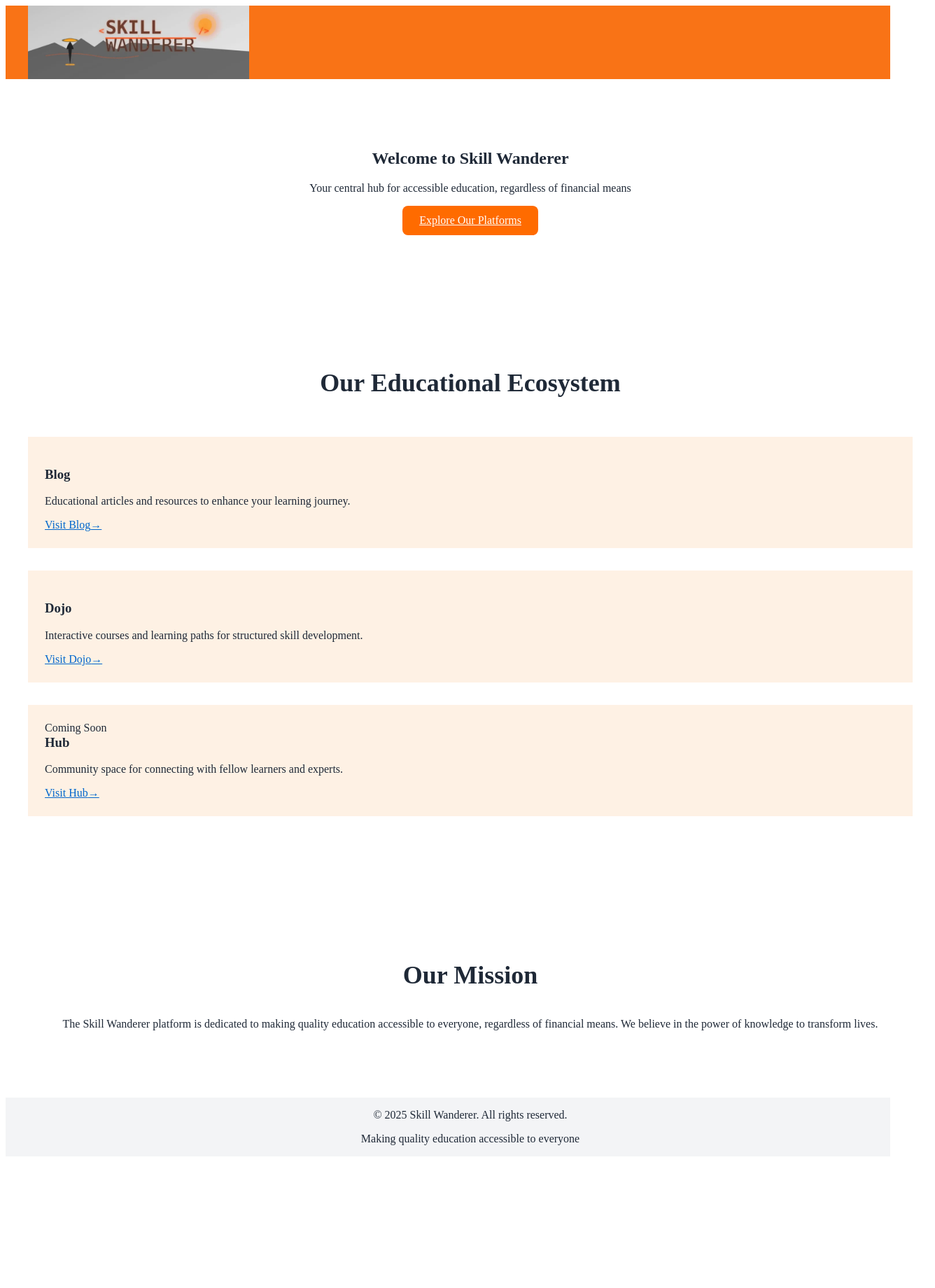
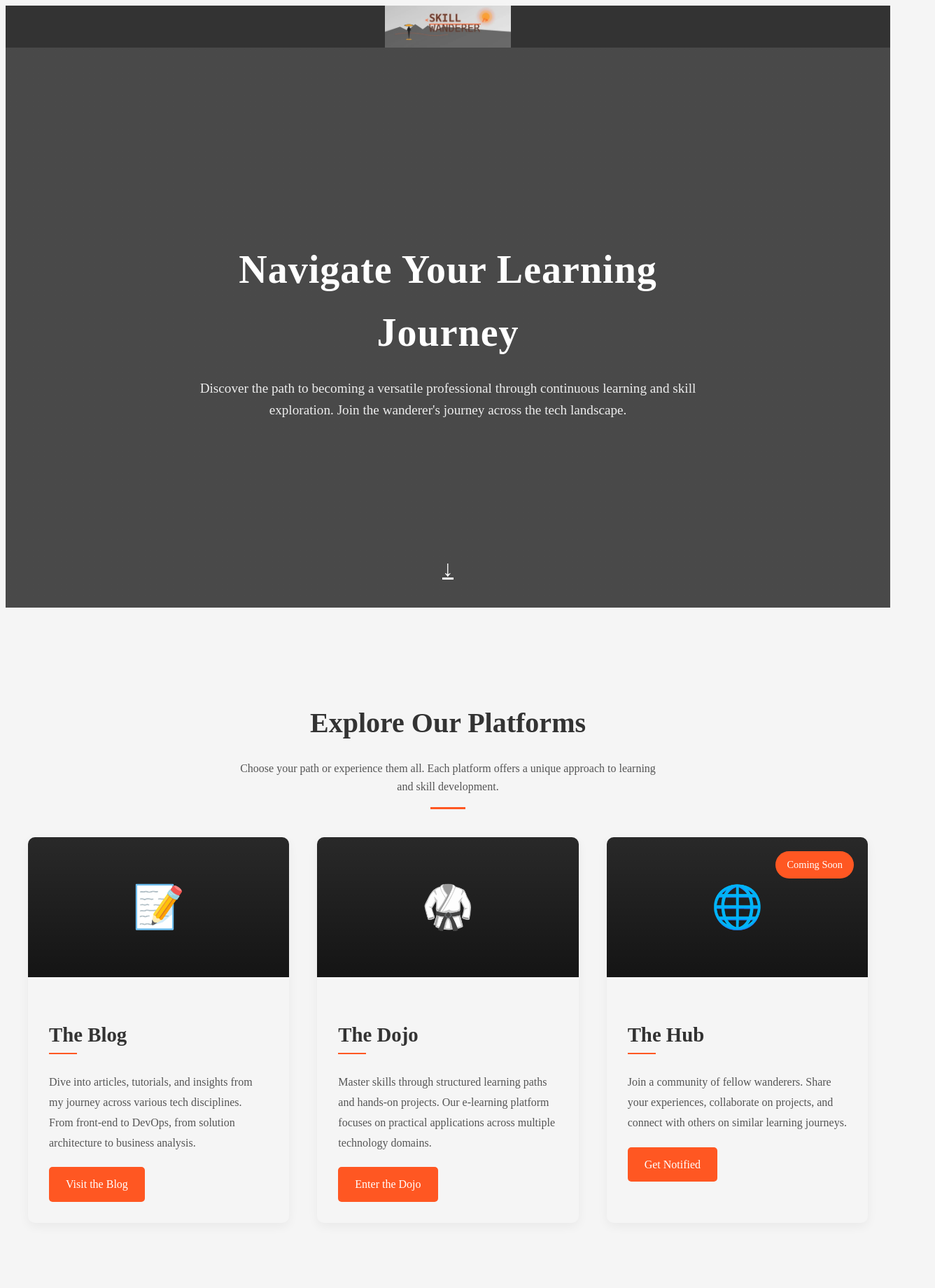
Before and after one commit to skill-wanderer/skill-wanderer-landing-page, a Nuxt app: page / in a window 1280 px wide. Shown: the top 1840 px of the page at 70% size, 1336 px wide, since content can reach past the window. Before the commit the page ends 1660 px from the top, so only its background shows below. Built offline with nearby package versions, Linux system fonts and the light colour scheme.

Commit message:
add style

```diff
--- a/assets/css/main.css
+++ b/assets/css/main.css
@@ -3,116 +3,379 @@
 @tailwind utilities;
 
 @layer base {
+  :root {
+    --primary-color: #FF5722;
+    --dark-gray: #333333;
+    --medium-gray: #555555;
+    --light-gray: #f5f5f5;
+    --transition: all 0.3s ease;
+  }
+
   html {
     scroll-behavior: smooth;
   }
 
   body {
-    color: #1F2937;
+    color: var(--dark-gray);
     font-feature-settings: "kern";
     -webkit-font-smoothing: antialiased;
     -moz-osx-font-smoothing: grayscale;
-    background-color: white;
+    background-color: var(--light-gray);
+    line-height: 1.6;
   }
 
   a {
-    color: #0066cc; /* Standard blue for regular links */
+    color: var(--primary-color);
   }
-
-  /* Add these explicit color definitions */
-  .bg-orange-500 {
-    background-color: #f97316 !important;
-  }
-
-  .bg-gray-800 {
-    background-color: #1f2937 !important;
-  }
-
-  .bg-gray-100 {
-    background-color: #f3f4f6 !important;
-  }
-}
-
-/* Define font-sans specifically if needed */
-.font-sans {
-  font-family: ui-sans-serif, system-ui, -apple-system, BlinkMacSystemFont, "Segoe UI", Roboto, "Helvetica Neue", Arial, sans-serif;
 }
 
 /* Define custom classes without using @apply */
 @layer components {
   .container {
-    padding-left: 1rem; /* Instead of px-4 */
-    padding-right: 1rem;
-    margin-left: auto;
-    margin-right: auto;
-    max-width: 80rem; /* max-w-7xl equivalent */
+    max-width: 1200px;
+    margin: 0 auto;
+    padding: 0 20px;
   }
 
-  @media (min-width: 768px) {
-    .container {
-      padding-left: 2rem; /* Instead of px-8 */
-      padding-right: 2rem;
+  .section {
+    padding: 100px 0;
+  }
+
+  .section-title {
+    text-align: center;
+    margin-bottom: 60px;
+    position: relative;
+  }
+
+  .section-title h2 {
+    font-size: 2.5rem;
+    color: var(--dark-gray);
+    margin-bottom: 20px;
+  }
+
+  .section-title p {
+    max-width: 600px;
+    margin: 0 auto;
+    color: var(--medium-gray);
+  }
+
+  .section-title::after {
+    content: '';
+    position: absolute;
+    bottom: -20px;
+    left: 50%;
+    transform: translateX(-50%);
+    width: 50px;
+    height: 3px;
+    background-color: var(--primary-color);
+  }
+
+  /* Hero Section */
+  .hero {
+    height: 100vh;
+    min-height: 600px;
+    background: linear-gradient(rgba(0, 0, 0, 0.7), rgba(0, 0, 0, 0.7)), url('/hero-bg.jpg');
+    background-size: cover;
+    background-position: center;
+    background-attachment: fixed;
+    display: flex;
+    align-items: center;
+    justify-content: center;
+    text-align: center;
+    color: white;
+    position: relative;
+  }
+
+  .hero-content {
+    max-width: 800px;
+    padding: 0 20px;
+  }
+
+  .hero h1 {
+    font-size: 3.5rem;
+    margin-bottom: 20px;
+    letter-spacing: 1px;
+  }
+
+  .hero p {
+    font-size: 1.2rem;
+    margin-bottom: 40px;
+    opacity: 0.9;
+  }
+
+  .scroll-down {
+    position: absolute;
+    bottom: 30px;
+    left: 50%;
+    transform: translateX(-50%);
+    font-size: 2rem;
+    color: white;
+    animation: bounce 2s infinite;
+    cursor: pointer;
+  }
+
+  @keyframes bounce {
+    0%, 20%, 50%, 80%, 100% {
+      transform: translateY(0) translateX(-50%);
+    }
+    40% {
+      transform: translateY(-20px) translateX(-50%);
+    }
+    60% {
+      transform: translateY(-10px) translateX(-50%);
     }
   }
 
-  .section {
-    padding-top: 3rem; /* Instead of py-12 */
-    padding-bottom: 3rem;
+  /* Platform Cards */
+  .platforms-grid {
+    display: grid;
+    grid-template-columns: repeat(auto-fit, minmax(300px, 1fr));
+    gap: 40px;
+    margin-top: 40px;
   }
 
-  @media (min-width: 768px) {
-    .section {
-      padding-top: 5rem; /* Instead of py-20 */
-      padding-bottom: 5rem;
-    }
+  .platform-card {
+    background-color: var(--light-gray);
+    border-radius: 10px;
+    overflow: hidden;
+    box-shadow: 0 5px 15px rgba(0, 0, 0, 0.05);
+    transition: var(--transition);
+    position: relative;
   }
 
-  .section-title {
-    font-size: 1.875rem; /* text-3xl */
-    font-weight: 700; /* font-bold */
-    margin-bottom: 1.5rem; /* mb-6 */
+  .platform-card:hover {
+    transform: translateY(-10px);
+    box-shadow: 0 15px 30px rgba(0, 0, 0, 0.1);
+  }
+
+  .platform-card::before {
+    content: '';
+    position: absolute;
+    top: 0;
+    left: 0;
+    width: 100%;
+    height: 5px;
+    background: var(--primary-color);
+    transform: scaleX(0);
+    transform-origin: left;
+    transition: var(--transition);
+  }
+
+  .platform-card:hover::before {
+    transform: scaleX(1);
+  }
+
+  .platform-img {
+    height: 200px;
+    background-color: var(--dark-gray);
+    background-size: cover;
+    background-position: center;
+    position: relative;
+  }
+
+  .platform-overlay {
+    position: absolute;
+    top: 0;
+    left: 0;
+    width: 100%;
+    height: 100%;
+    background: linear-gradient(to bottom, rgba(0, 0, 0, 0.2), rgba(0, 0, 0, 0.6));
+    display: flex;
+    align-items: center;
+    justify-content: center;
+  }
+
+  .platform-icon {
+    font-size: 60px;
+    color: white;
+  }
+
+  .platform-content {
+    padding: 30px;
+  }
+
+  .platform-content h3 {
+    font-size: 1.8rem;
+    margin-bottom: 15px;
+    position: relative;
+    display: inline-block;
+  }
+
+  .platform-content h3::after {
+    content: '';
+    position: absolute;
+    bottom: -5px;
+    left: 0;
+    width: 40px;
+    height: 2px;
+    background-color: var(--primary-color);
+    transition: var(--transition);
+  }
+
+  .platform-card:hover .platform-content h3::after {
+    width: 100%;
+  }
+
+  .platform-content p {
+    color: var(--medium-gray);
+    margin-bottom: 20px;
+    line-height: 1.8;
+  }
+
+  .platform-link {
+    display: inline-block;
+    padding: 12px 24px;
+    background-color: var(--primary-color);
+    color: white;
+    text-decoration: none;
+    border-radius: 5px;
+    font-weight: 500;
+    transition: var(--transition);
+  }
+
+  .platform-link:hover {
+    background-color: #E64A19;
+    transform: translateY(-3px);
+  }
+
+  .coming-soon-badge {
+    position: absolute;
+    top: 20px;
+    right: 20px;
+    background-color: var(--primary-color);
+    color: white;
+    padding: 8px 16px;
+    border-radius: 20px;
+    font-size: 0.9rem;
+    font-weight: 500;
+  }
+
+  /* Journey Section */
+  .journey {
+    background-color: var(--dark-gray);
+    color: white;
+  }
+
+  .journey-content {
+    display: flex;
+    flex-wrap: wrap;
+    align-items: center;
+    gap: 40px;
+  }
+
+  .journey-text {
+    flex: 1;
+    min-width: 300px;
+  }
+
+  .journey-text h2 {
+    font-size: 2.5rem;
+    margin-bottom: 20px;
+    position: relative;
+    padding-bottom: 15px;
+  }
+
+  .journey-text h2::after {
+    content: '';
+    position: absolute;
+    bottom: 0;
+    left: 0;
+    width: 50px;
+    height: 3px;
+    background-color: var(--primary-color);
+  }
+
+  .journey-text p {
+    margin-bottom: 20px;
+    opacity: 0.9;
+    line-height: 1.8;
+  }
+
+  .journey-image {
+    flex: 1;
+    min-width: 300px;
     text-align: center;
   }
 
-  @media (min-width: 768px) {
-    .section-title {
-      font-size: 2.25rem; /* text-4xl */
-      margin-bottom: 2.5rem; /* mb-10 */
+  .journey-image img {
+    max-width: 100%;
+    border-radius: 10px;
+    box-shadow: 0 10px 30px rgba(0, 0, 0, 0.3);
+  }
+
+  /* Newsletter Section */
+  .newsletter {
+    padding: 80px 0;
+    background-color: var(--light-gray);
+    text-align: center;
+  }
+
+  .newsletter h2 {
+    font-size: 2.5rem;
+    margin-bottom: 20px;
+    color: var(--dark-gray);
+  }
+
+  .newsletter p {
+    max-width: 600px;
+    margin: 0 auto 30px;
+    color: var(--medium-gray);
+  }
+
+  .newsletter-form {
+    max-width: 500px;
+    margin: 0 auto;
+    display: flex;
+  }
+
+  .newsletter-form input {
+    flex: 1;
+    padding: 15px;
+    border: none;
+    border-radius: 5px 0 0 5px;
+    outline: none;
+    font-size: 1rem;
+  }
+
+  .newsletter-form button {
+    padding: 15px 25px;
+    background-color: var(--primary-color);
+    color: white;
+    border: none;
+    border-radius: 0 5px 5px 0;
+    cursor: pointer;
+    font-size: 1rem;
+    font-weight: 500;
+    transition: var(--transition);
+  }
+
+  .newsletter-form button:hover {
+    background-color: #E64A19;
+  }
+
+  /* Responsive adjustments */
+  @media (max-width: 768px) {
+    .hero h1 {
+      font-size: 2.5rem;
+    }
+
+    .journey-content {
+      flex-direction: column;
+    }
+
+    .newsletter-form {
+      flex-direction: column;
+      gap: 10px;
+    }
+
+    .newsletter-form input,
+    .newsletter-form button {
+      width: 100%;
+      border-radius: 5px;
+    }
+
+    .section {
+      padding: 60px 0;
     }
   }
-
-  .btn-primary {
-    background-color: #FF6B00; /* Orange accent color */
-    color: white;
-    padding: 0.75rem 1.5rem; /* px-6 py-3 */
-    border-radius: 0.5rem; /* rounded-lg */
-    display: inline-block;
-    transition-property: all;
-    transition-duration: 300ms;
-  }
-
-  .btn-primary:hover {
-    opacity: 0.8; /* hover:bg-opacity-80 */
-  }
-
-  .text-primary {
-    color: #FF6B00; /* Orange accent color */
-  }
-
-  .hover\:text-primary:hover {
-    color: #FF6B00; /* Orange accent color */
-  }
-
-  .card {
-    background-color: white;
-    padding: 1.5rem; /* p-6 */
-    border-radius: 0.5rem; /* rounded-lg */
-    box-shadow: 0 4px 6px -1px rgba(0, 0, 0, 0.1), 0 2px 4px -2px rgba(0, 0, 0, 0.1); /* shadow-md */
-    transition-property: all;
-    transition-duration: 300ms;
-  }
-
-  .card:hover {
-    box-shadow: 0 10px 15px -3px rgba(0, 0, 0, 0.1), 0 4px 6px -4px rgba(0, 0, 0, 0.1); /* shadow-lg */
-  }
 }
--- a/layouts/default.vue
+++ b/layouts/default.vue
@@ -1,20 +1,10 @@
 <template>
   <div class="min-h-screen flex flex-col">
-    <header class="bg-orange-500 shadow-sm sticky top-0 z-10 text-white">
-      <nav class="container flex justify-between items-center py-4 md:py-6">
-        <NuxtLink to="/" class="flex items-center space-x-2 w-1/4">
-          <img src="/cropped-skill-wanderer-logo-768x256.webp" alt="Skill Wanderer Logo" class="h-8 md:h-10 w-full object-contain" />
-        </NuxtLink>
-
-
-      </nav>
-
-      <!-- Mobile Navigation -->
-      <div v-if="showMobileMenu" class="md:hidden bg-gray-800 py-4 shadow-inner">
-        <div class="container flex flex-col space-y-4">
-          <NuxtLink to="https://blog.skill-wanderer.com" class="text-white hover:text-orange-300 transition">Blog</NuxtLink>
-          <NuxtLink to="https://dojo.skill-wanderer.com" class="text-white hover:text-orange-300 transition">Dojo</NuxtLink>
-          <NuxtLink to="https://hub.skill-wanderer.com" class="text-white hover:text-orange-300 transition opacity-50">Hub (Soon)</NuxtLink>
+    <!-- Header -->
+    <header class="bg-dark-gray shadow-md">
+      <div class="container">
+        <div class="logo-container flex justify-center py-5">
+          <img src="/cropped-skill-wanderer-logo-768x256.webp" alt="Skill-Wanderer Logo" class="logo h-[60px]">
         </div>
       </div>
     </header>
@@ -23,15 +13,33 @@
       <slot />
     </main>
 
-    <footer class="bg-gray-100 py-8">
+    <!-- Footer -->
+    <footer class="bg-dark-gray text-white py-10">
       <div class="container text-center">
-        <p>© {{ new Date().getFullYear() }} Skill Wanderer. All rights reserved.</p>
-        <p class="mt-2 text-sm text-gray-600">Making quality education accessible to everyone</p>
+        <p class="copyright opacity-70 text-sm">&copy; {{ new Date().getFullYear() }} Skill-Wanderer. All rights reserved.</p>
       </div>
     </footer>
   </div>
 </template>
 
-<script setup>
-const showMobileMenu = ref(false);
-</script>
+<style scoped>
+header {
+  background-color: var(--dark-gray);
+}
+
+.footer-links a {
+  color: white;
+  text-decoration: none;
+  opacity: 0.8;
+  transition: var(--transition);
+}
+
+.footer-links a:hover {
+  opacity: 1;
+  color: var(--primary-color);
+}
+
+.social-link:hover {
+  transform: translateY(-3px);
+}
+</style>
--- a/pages/index.vue
+++ b/pages/index.vue
@@ -1,100 +1,90 @@
 <template>
   <div>
     <!-- Hero Section -->
-    <section class="section bg-gradient-to-b from-gray-50 to-white">
-      <div class="container">
-        <div class="max-w-3xl mx-auto text-center">
-          <h1 class="text-4xl md:text-5xl lg:text-6xl font-bold mb-4 md:mb-6">Welcome to Skill Wanderer</h1>
-          <p class="text-lg md:text-xl mb-8 text-gray-600">
-            Your central hub for accessible education, regardless of financial means
-          </p>
-          <NuxtLink to="#platforms" class="btn-primary">
-            Explore Our Platforms
-          </NuxtLink>
-        </div>
+    <section class="hero" style="background: linear-gradient(rgba(0, 0, 0, 0.7), rgba(0, 0, 0, 0.7))">
+      <div class="hero-content">
+        <h1>Navigate Your Learning Journey</h1>
+        <p>Discover the path to becoming a versatile professional through continuous learning and skill exploration. Join the wanderer's journey across the tech landscape.</p>
+        <a href="#platforms" class="scroll-down">↓</a>
       </div>
     </section>
 
-    <!-- Products/Services Section -->
-    <section class="section" id="platforms">
+    <!-- Platforms Section -->
+    <section class="platforms section" id="platforms">
       <div class="container">
-        <h2 class="section-title text-white">Our Educational Ecosystem</h2>
+        <div class="section-title">
+          <h2>Explore Our Platforms</h2>
+          <p>Choose your path or experience them all. Each platform offers a unique approach to learning and skill development.</p>
+        </div>
 
-        <div class="grid grid-cols-1 md:grid-cols-3 gap-8 md:gap-12">
-          <!-- Blog Card -->
-          <div class="platform-card cream-bg rounded-lg shadow-lg overflow-hidden">
-            <div class="p-6">
-              <h3 class="text-2xl font-bold mb-3 text-orange-500">Blog</h3>
-              <p class="text-gray-700 mb-4">Educational articles and resources to enhance your learning journey.</p>
-              <a href="https://blog.skill-wanderer.com" class="inline-flex items-center text-orange-500 hover:text-orange-600">
-                Visit Blog <span class="ml-1">→</span>
-              </a>
+        <div class="platforms-grid">
+          <!-- Blog Platform -->
+          <div class="platform-card">
+            <div class="platform-img" style="background-color: var(--dark-gray)">
+              <div class="platform-overlay">
+                <div class="platform-icon">📝</div>
+              </div>
+            </div>
+            <div class="platform-content">
+              <h3>The Blog</h3>
+              <p>Dive into articles, tutorials, and insights from my journey across various tech disciplines. From front-end to DevOps, from solution architecture to business analysis.</p>
+              <a href="https://blog.skill-wanderer.com" class="platform-link">Visit the Blog</a>
             </div>
           </div>
 
-          <!-- Dojo Card -->
-          <div class="platform-card cream-bg rounded-lg shadow-lg overflow-hidden">
-            <div class="p-6">
-              <h3 class="text-2xl font-bold mb-3 text-orange-500">Dojo</h3>
-              <p class="text-gray-700 mb-4">Interactive courses and learning paths for structured skill development.</p>
-              <a href="https://dojo.skill-wanderer.com" class="inline-flex items-center text-orange-500 hover:text-orange-600">
-                Visit Dojo <span class="ml-1">→</span>
-              </a>
+          <!-- Dojo Platform -->
+          <div class="platform-card">
+            <div class="platform-img" style="background-color: var(--dark-gray)">
+              <div class="platform-overlay">
+                <div class="platform-icon">🥋</div>
+              </div>
+            </div>
+            <div class="platform-content">
+              <h3>The Dojo</h3>
+              <p>Master skills through structured learning paths and hands-on projects. Our e-learning platform focuses on practical applications across multiple technology domains.</p>
+              <a href="https://dojo.skill-wanderer.com" class="platform-link">Enter the Dojo</a>
             </div>
           </div>
 
-          <!-- Hub Card (Coming Soon) -->
-          <div class="platform-card cream-bg rounded-lg shadow-lg overflow-hidden relative">
-            <div class="absolute top-0 right-0 bg-gray-500 text-white py-1 px-3 rounded-bl-lg text-sm">
-              Coming Soon
+          <!-- Hub Platform (Coming Soon) -->
+          <div class="platform-card">
+            <div class="platform-img" style="background-color: var(--dark-gray)">
+              <div class="platform-overlay">
+                <div class="platform-icon">🌐</div>
+              </div>
+              <div class="coming-soon-badge">Coming Soon</div>
             </div>
-            <div class="p-6">
-              <h3 class="text-2xl font-bold mb-3 text-orange-500">Hub</h3>
-              <p class="text-gray-700 mb-4">Community space for connecting with fellow learners and experts.</p>
-              <a href="#" class="inline-flex items-center text-gray-400 cursor-not-allowed">
-                Visit Hub <span class="ml-1">→</span>
-              </a>
+            <div class="platform-content">
+              <h3>The Hub</h3>
+              <p>Join a community of fellow wanderers. Share your experiences, collaborate on projects, and connect with others on similar learning journeys.</p>
+              <a href="https://hub.skill-wanderer.com" class="platform-link">Get Notified</a>
             </div>
           </div>
         </div>
       </div>
     </section>
 
-    <!-- Mission Section -->
-    <section class="section">
+    <!-- Journey Section -->
+    <section class="journey section">
       <div class="container">
-        <h2 class="section-title">Our Mission</h2>
-        <div class="max-w-3xl mx-auto">
-          <p class="text-lg text-center text-gray-600">
-            The Skill Wanderer platform is dedicated to making quality education accessible to everyone,
-            regardless of financial means. We believe in the power of knowledge to transform lives.
-          </p>
+        <div class="journey-content">
+          <div class="journey-text">
+            <h2>My Learning Journey</h2>
+            <p>I've worn many hats throughout my career, constantly expanding my skills across domains. From front-end development to back-end engineering, from DevOps to solution architecture, I've wandered the tech landscape gathering knowledge.</p>
+            <p>Even outside of technology, as an Import-Export Manager, I learned to rapidly adapt to complex systems—proving that continuous learning is the key to versatility.</p>
+            <p>Now, I'm sharing the insights and skills I've gathered along my journey to help you navigate your own path of growth and discovery.</p>
+          </div>
+          <div class="journey-image">
+            <img src="/cropped-skill-wanderer-logo-768x256.webp" alt="Learning Journey">
+          </div>
         </div>
       </div>
     </section>
+
+
   </div>
 </template>
 
 <style scoped>
-.cream-bg {
-  background-color: #FEF1E4;
-}
-
-.platform-card {
-  margin: 1rem 0;
-  padding: 1.5rem;
-  transition: transform 0.3s ease, box-shadow 0.3s ease;
-}
-
-.platform-card:hover {
-  transform: translateY(-5px);
-  box-shadow: 0 20px 25px -5px rgba(0, 0, 0, 0.1), 0 10px 10px -5px rgba(0, 0, 0, 0.04);
-}
-
-.platform-title {
-  color: black;
-  display: inline-block;
-  padding: 0.25rem 1rem;
-  border-radius: 0.25rem;
-}
+/* Any additional page-specific styles can go here */
 </style>
```
Also changed, not shown: tailwind.config.js (+20 -0 lines).
